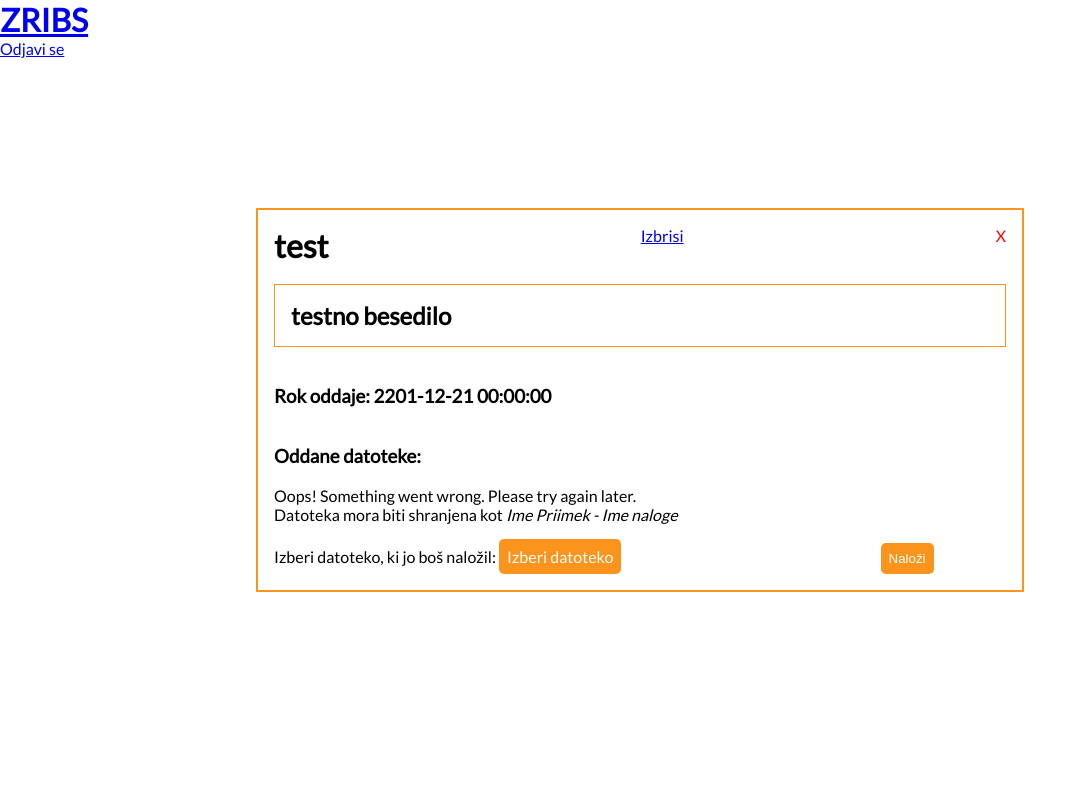
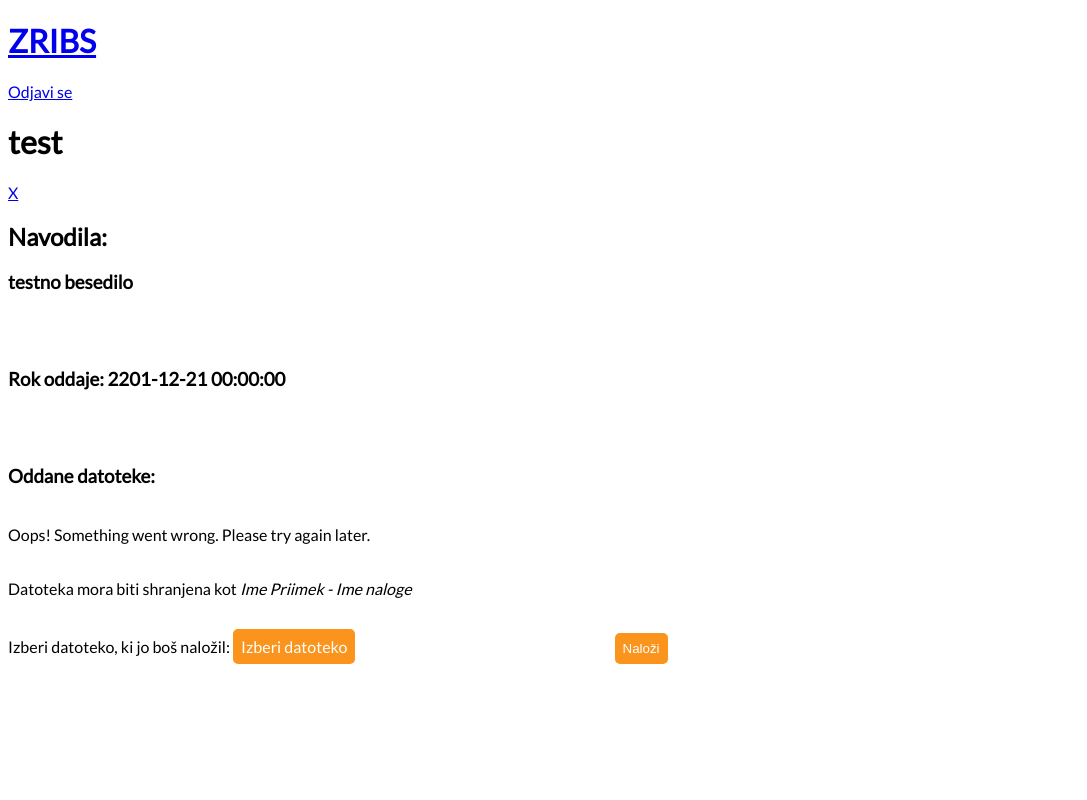
Before and after one commit to ibra0706/zribs, a PHP site: page /zribs/nalogaInfo.php?idnalog=19 in a window 1280 px wide. Shown: the whole page, without its empty margins (0-1087 px from the left). Run offline with PHP 8.4, Linux system fonts and the light colour scheme; a user stored in the database is signed in; data comes from the database, SQL or seed files in the repository; data that the repository does not hold is empty.

Commit message:
Predmet and naloga css

```diff
--- a/css/header.css
+++ b/css/header.css
@@ -8,11 +8,12 @@ header {
   align-items: center;
   justify-content: space-between;
   padding: 0 2rem;
+  border-bottom: 1px solid #fa941d;
 }
 
 h1 a {
   text-decoration: none;
-  color: black;
+  color: #fa941d;
   font-family: "audiowide";
   background: none;
 }
--- a/php/nalogaInfo.php
+++ b/php/nalogaInfo.php
@@ -7,63 +7,8 @@
     <link rel="preconnect" href="https://fonts.googleapis.com">
     <link rel="preconnect" href="https://fonts.gstatic.com" crossorigin>
     <link href="https://fonts.googleapis.com/css2?family=Lato&display=swap" rel="stylesheet">
+    <link rel="stylesheet" href="../css/nalogaInfo.css">
     <title>Document</title>
-
-    <style>
-        *{
-            margin: 0;
-            padding: 0;
-            box-sizing: border-box;
-        }
-        body{
-            background: white;
-            height: 100vh;
-            width: 100vw;
-            font-family: Lato;
-        }
-        .naloga{
-            width: 60%;
-
-            position: absolute;
-            top: 50%;
-            left: 50%;
-            transform: translate(-50%,-50%);
-            border: 2px solid #fa941d;
-            padding: 1rem;
-            max-height: 100%;
-        }
-        h2{
-            width: 100%;
-            min-height: 50%;
-            max-height: 70%;
-            border: 1px solid #fa941d;
-            padding: 1rem;
-        }
-        .flex{
-            display: flex;
-            justify-content: space-between;
-        }
-        .red, .red a{
-            color: red;
-            cursor: pointer;
-            text-decoration: none;
-        }
-        .datoteka{
-          margin: 0;
-          border: 1px solid #fa941d;
-          padding: 1rem;
-          width: 15%;
-        }
-        .datoteke{
-          width: 100%;
-          display: flex;
-          flex-wrap: wrap;
-          gap: 1rem;
-        }
-        .bdw{
-          border-bottom: 1px solid #fa941d;
-        }
-    </style>
 </head>
 <body>
     <?php include "header.php" ?>
@@ -87,10 +32,15 @@ if($result = mysqli_query($link, $sql)){
     if(mysqli_num_rows($result) > 0){
             while($row = mysqli_fetch_array($result)){
                     echo '<div class="naloga">';
-                    echo '<div class="flex">'.'<h1>'.$row['naziv'].'</h1>'. '<a href="izbrisiNalogo.php?idpred='.$id_predmet.'&idnalog='.$id.'">Izbrisi</a>' . '<a href="'.$chinug.'" class="red chinug" >X</a>'.'</div>'. '<br>';
-                    echo '<h2>'.$row['navodila'].'</h2>'. '<br>';
+                    echo '<div class="flex">'.'<h1>'.$row['naziv'].'</h1>'.'<a href="'.$chinug.'" class="red chinug" >X</a>'.'</div>';
+                    $status = $_SESSION['status'];
+                    if($status === 'u'){
+                        echo '<a href="izbrisiNalogo.php?idpred='.$id_predmet.'&idnalog='.$id.'">Izbrisi</a>';
+                    }
+                    echo '<div class="vse">';
+                    echo '<h2 class="navodila">Navodila: <br/></h2>'.'<h3>'.$row['navodila']. '</h3><br>';
                     echo '<br/>';
-                    echo '<h3>'. 'Rok oddaje: '.$row['datum_rok'].'</h3>' . '<br>';
+                    echo '<h3 class="rok">'. 'Rok oddaje: '.$row['datum_rok'].'</h3>' . '<br>';
 
                     echo '<br/>';
 
@@ -137,9 +87,11 @@ if($result = mysqli_query($link, $sql)){
                   echo '</div>';
 //naloge
                     if ($_SESSION['status'] === 'd') {
+                        echo '<br/>';
                       echo '<p>Datoteka mora biti shranjena kot <i>Ime Priimek - Ime naloge</i></p>';
                     echo '<br/>';
                     include 'nalozi.php';
+                    echo '</div>';
                     }
 
 
```
Also changed, not shown: Spletna-ZaDokoncat.txt (+6 -11 lines), css/nalogaInfo.css (added, +81 -0 lines), css/predmetInfo.css (+31 -12 lines), php/predmetInfo.php (+4 -4 lines), img/pngegg.png (added), uploads/25/21/2/Research.txt (added), uploads/25/21/2/Virtualna učilnica.txt (added), uploads/25/21/2/pexels-riccardo-bertolo-4245826.jpg (added), 1 other file.
